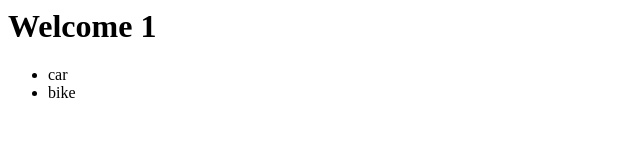
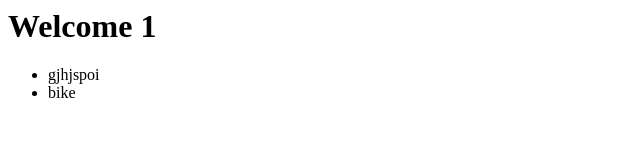
Before and after one commit to saipavan94/sample_project, a plain HTML site: page index.html in a window 1280 px wide. Shown: the full height of the page, 0-640 px from the left. Drawn offline with Linux system fonts and the light colour scheme.

Commit message:
santo's change

```diff
--- a/index.html
+++ b/index.html
@@ -5,7 +5,7 @@
   <body>
     <h1>Welcome 1 </h1>
     <ul>
-      <li>car</li>
+      <li>gjhjspoi</li>
       <li>bike</li>
     </ul>
 
```
